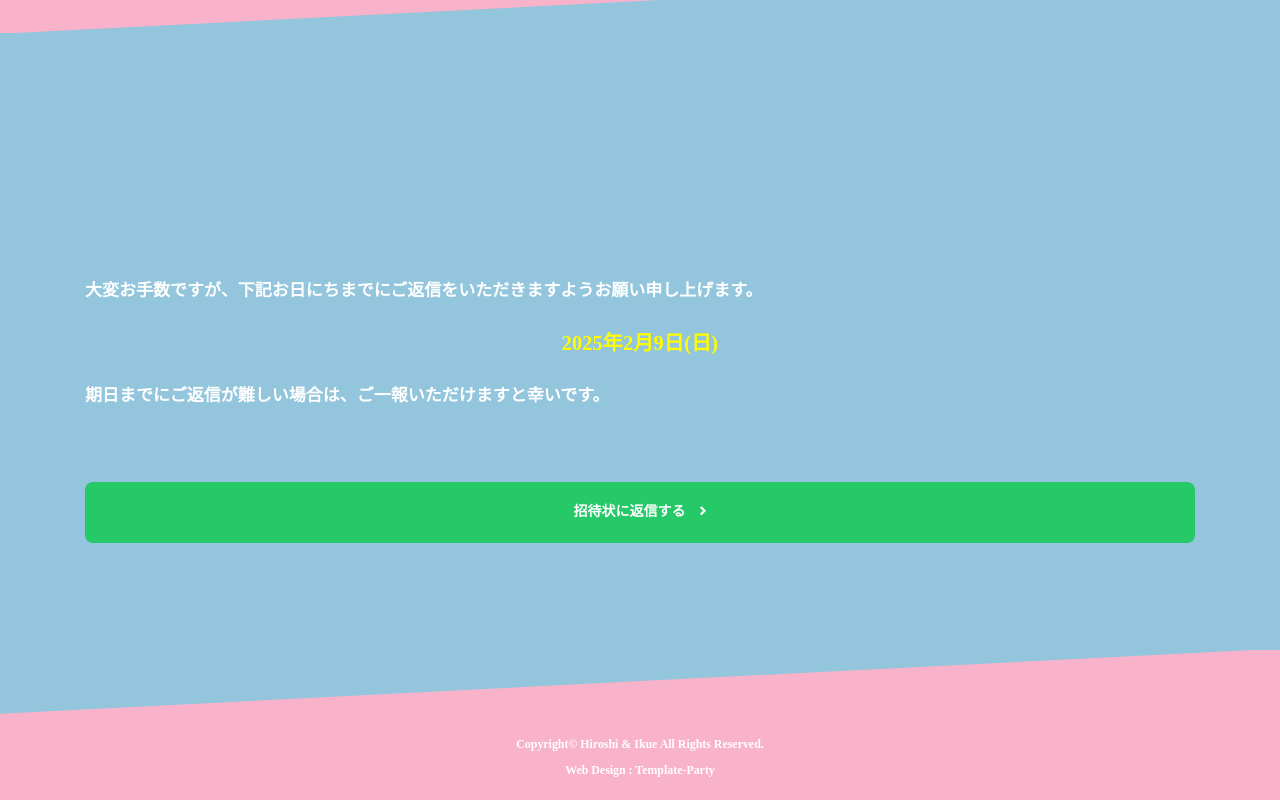
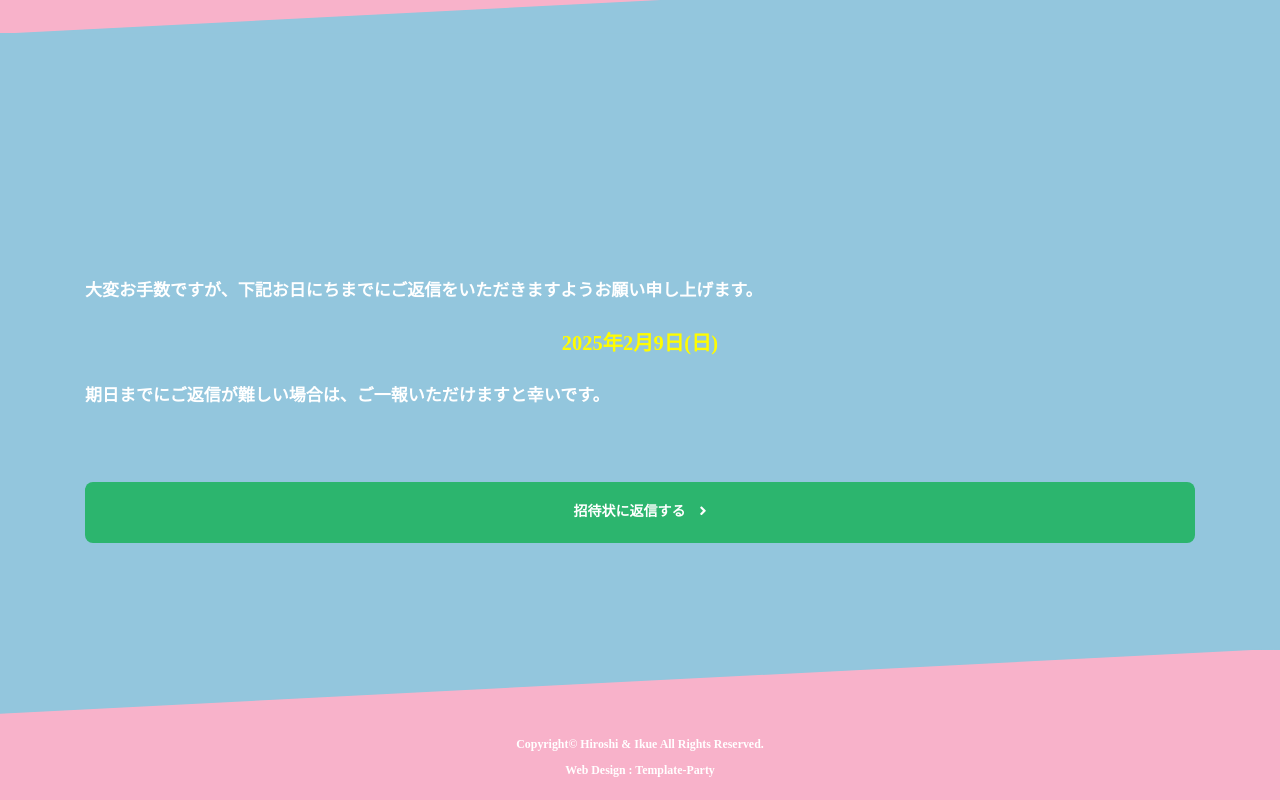
Before and after one commit to Ever-After/Ever-After.github.io, a plain HTML site: page index.html in a window 1280 px wide. Shown: the part 4085-4885 px from the top of the page. Drawn offline with nearby package versions, Linux system fonts and the light colour scheme; some packages are replaced by stand-ins of ours; a script that the page names is missing; a web font is replaced by a local one.

Commit message:
Update style.css

```diff
--- a/css/style.css
+++ b/css/style.css
@@ -686,7 +686,7 @@ animationの行の「0.1s」が文字の出現のなめらかさで、大きい
   position: relative;
   display: block;
   padding: 15px 0;
-  background-color: #25c967;
+  background-color: #2cb56e;
   border-radius: 8px;
   font-size: 14px;
   color: #;
```
